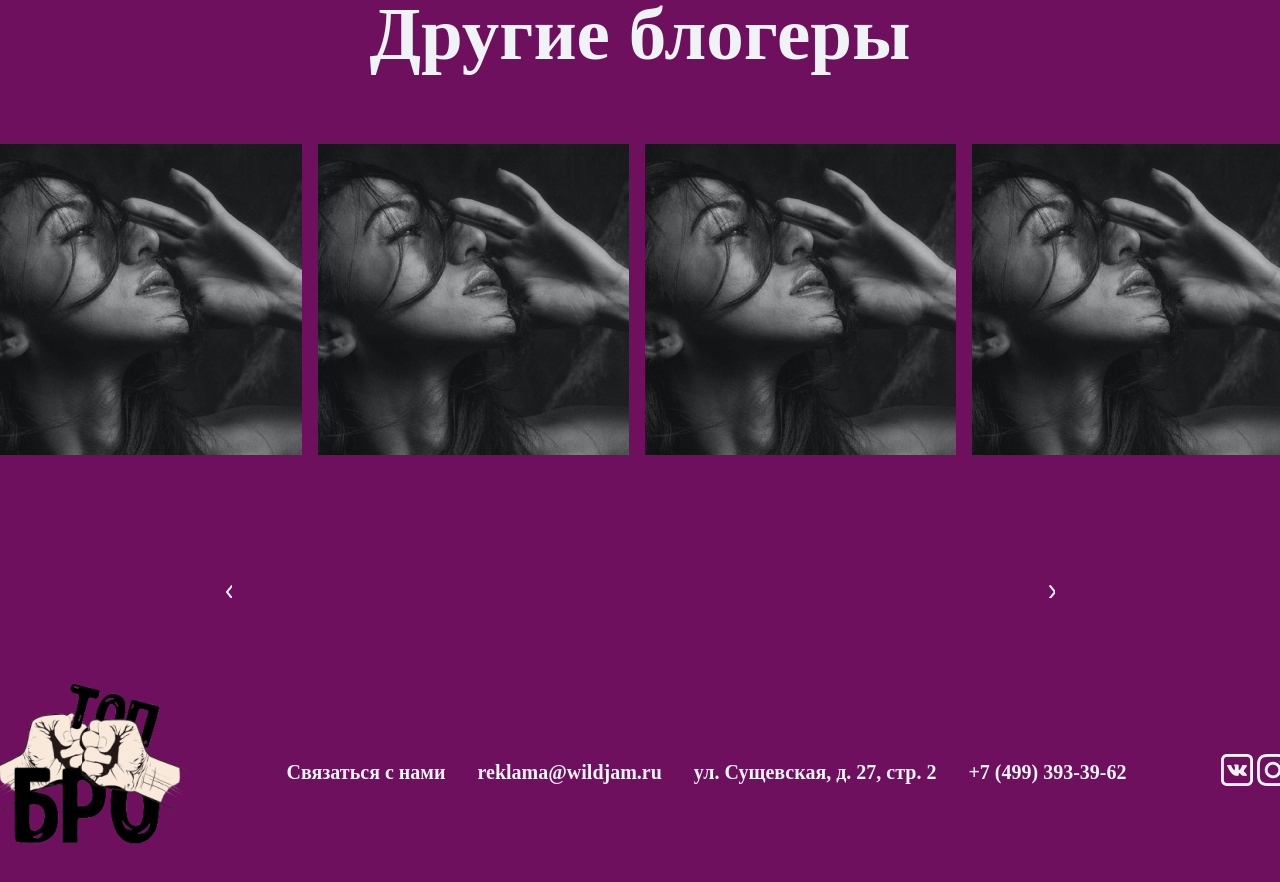
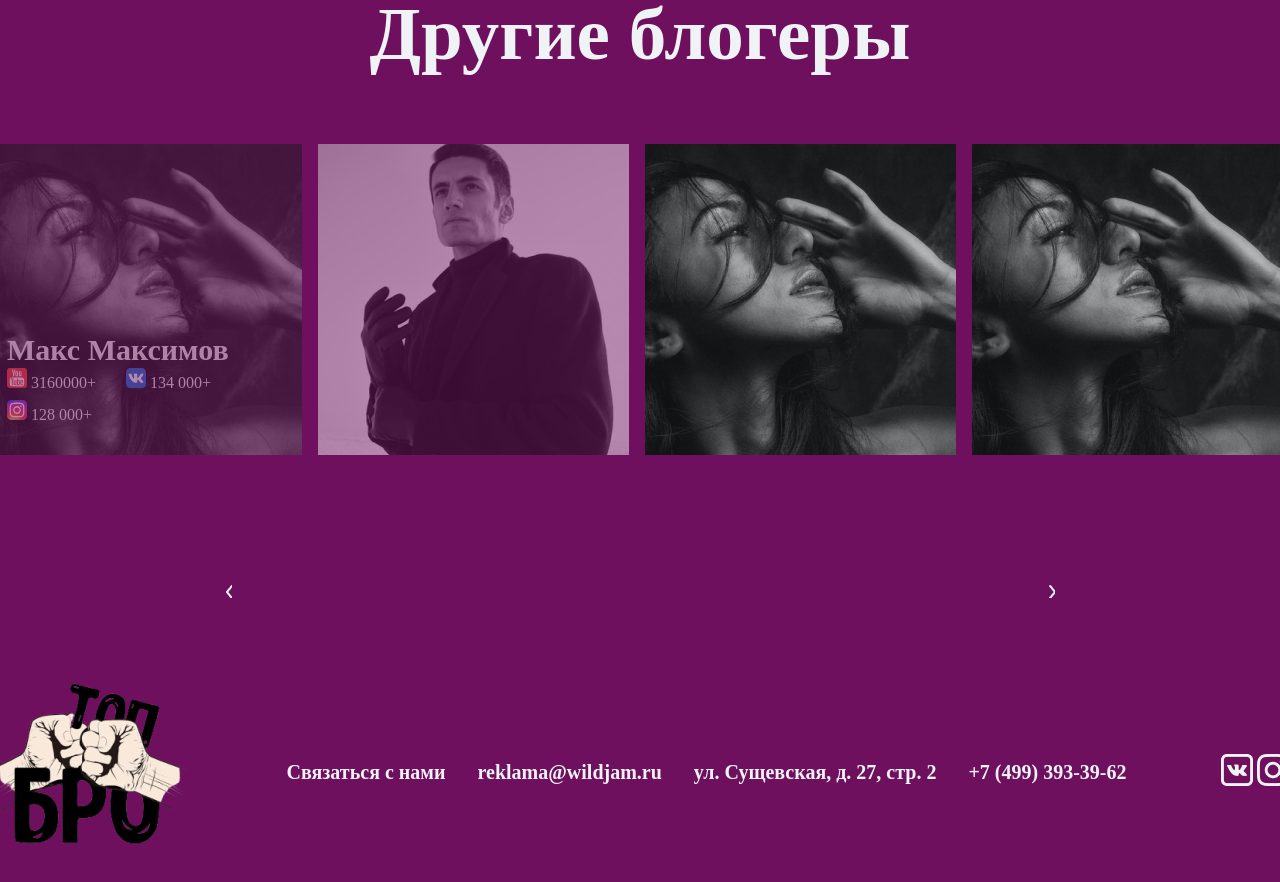
Before and after one commit to grisha18/blogers__two, a plain HTML site: page index.html in a window 1280 px wide. Shown: the part 1546-2428 px from the top of the page. Drawn offline with Linux system fonts and the light colour scheme.

Commit message:
Add files via upload

```diff
--- a/index.html
+++ b/index.html
@@ -128,7 +128,28 @@
         </div>
 
         <div class="another-blogers__images">
-            <div class="another-blogers__images__image"></div>
+            <div class="another-blogers__images__image">
+                <div class="info">
+                    <div class="info-name">
+                        Макс Максимов
+                    </div>
+                    <div class="info-social">
+                        <div class="info-social__youtube">
+                            <img src="images/youtube.svg" alt="youtube"/>
+                            <span>3160000+</span>
+                        </div>
+                        <div class="info-social__vk">
+                            <img src="images/vk.svg" alt="vk"/>
+                            <span>134 000+</span>
+                        </div>
+                        <div class="info-social__instagram">
+                            <img src="images/instagram.svg" alt="instagram"/>
+                            <span>128 000+</span>
+                        </div>
+
+                    </div>
+                </div>
+            </div>
             <div class="another-blogers__images__image"></div>
             <div class="another-blogers__images__image"></div>
             <div class="another-blogers__images__image"></div>
--- a/script.js
+++ b/script.js
@@ -3,10 +3,12 @@ const right = document.querySelector(".arrow-right");
 
 const anotherBlogerImages = document.querySelector(".another-blogers__images");
 
+const delta = 321;
+
 
 const handleClickLeft = (e)=>{
 
-    anotherBlogerImages.scrollLeft = anotherBlogerImages.scrollLeft - 200;
+    anotherBlogerImages.scrollLeft = anotherBlogerImages.scrollLeft - delta;
 
 
 }
@@ -14,7 +16,7 @@ const handleClickLeft = (e)=>{
 const handleClickRight = (e)=>{
 
 
-    anotherBlogerImages.scrollLeft = anotherBlogerImages.scrollLeft + 200;
+    anotherBlogerImages.scrollLeft = anotherBlogerImages.scrollLeft + delta1;
 
 }
 
--- a/style.css
+++ b/style.css
@@ -4,6 +4,7 @@
     margin: 0;
     padding: 0;
     --content-width: 1298px;
+    scroll-behavior: smooth;
 }
 body{
     background: #6E105E;
@@ -292,6 +293,14 @@ body{
     height: 311px;
     flex-shrink: 0;
     background: url("images/girl1.png");
+    position: relative;
+}
+.another-blogers__images__image:nth-child(1){
+    filter: opacity(50%);
+}
+.another-blogers__images__image:nth-child(2){
+    background: url("images/man2.png");
+    filter: opacity(50%);
 }
 .arrow-left,
 .arrow-right{
@@ -333,3 +342,47 @@ body{
     line-height: 24px;
     color: #EFF3F5;
 }
+.another-blogers__images__image .info{
+    width: 100%;
+    height: 50%;
+    position: absolute;
+    top: 50%;
+    display: flex;
+    flex-direction: column;
+    justify-content: center;
+    align-items: flex-start;
+    padding-left: 1em;
+}
+.another-blogers__images__image .info .info-social{
+    display: flex;
+    justify-content: flex-start;
+    align-items: flex-start;
+    flex-wrap: wrap;
+    color: white;
+    gap: 0.53em;
+
+}
+
+.another-blogers__images__image .info .info-name{
+    color: #EFF3F5;
+    font-weight: bold;
+    font-size: 30px;
+    line-height: 37px;
+    display: flex;
+    align-self: flex-start;
+}
+.another-blogers__images__image .info .info-social img{
+    width: 20px;
+    height: 20px;
+
+}
+.another-blogers__images__image .info .info-social span{
+    color: #EFF3F5;
+}
+
+
+.another-blogers__images__image .info .info-social > div{
+    flex-shrink: 0;
+    width: 40%;
+    color: #EFF3F5;
+}
```
Also changed, not shown: images/circle.png (added), images/cursor.png (added).
